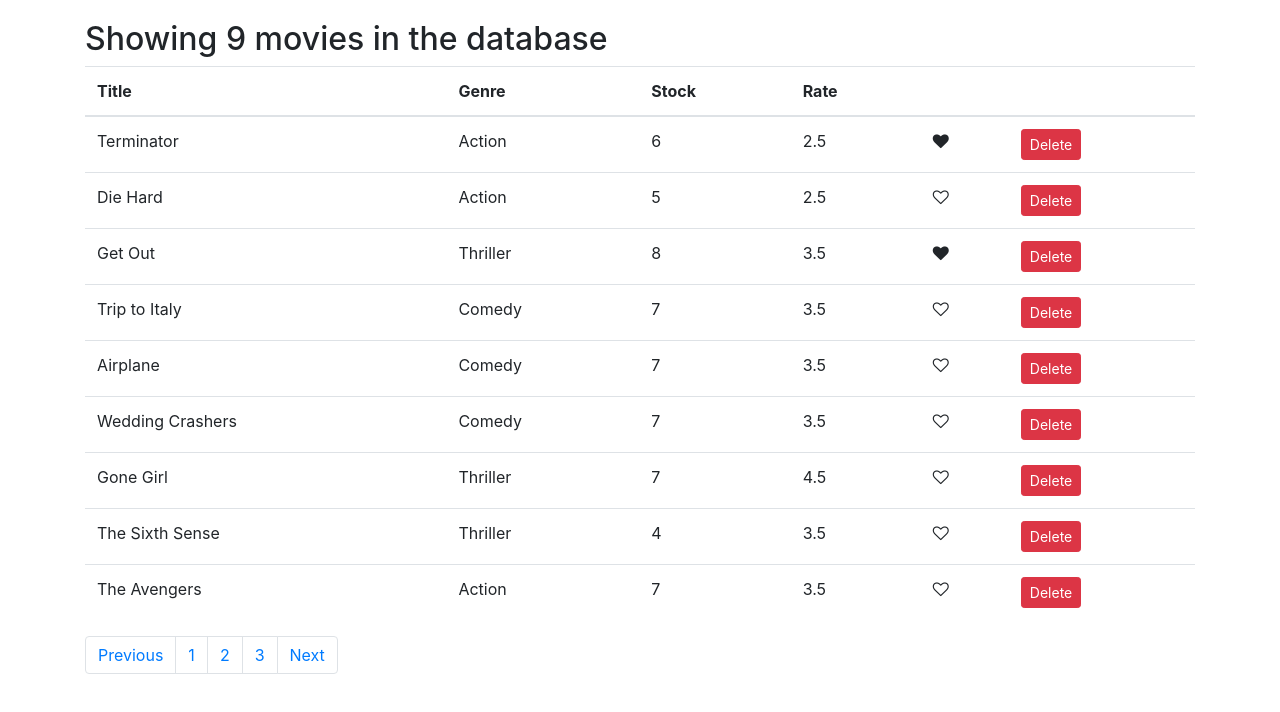
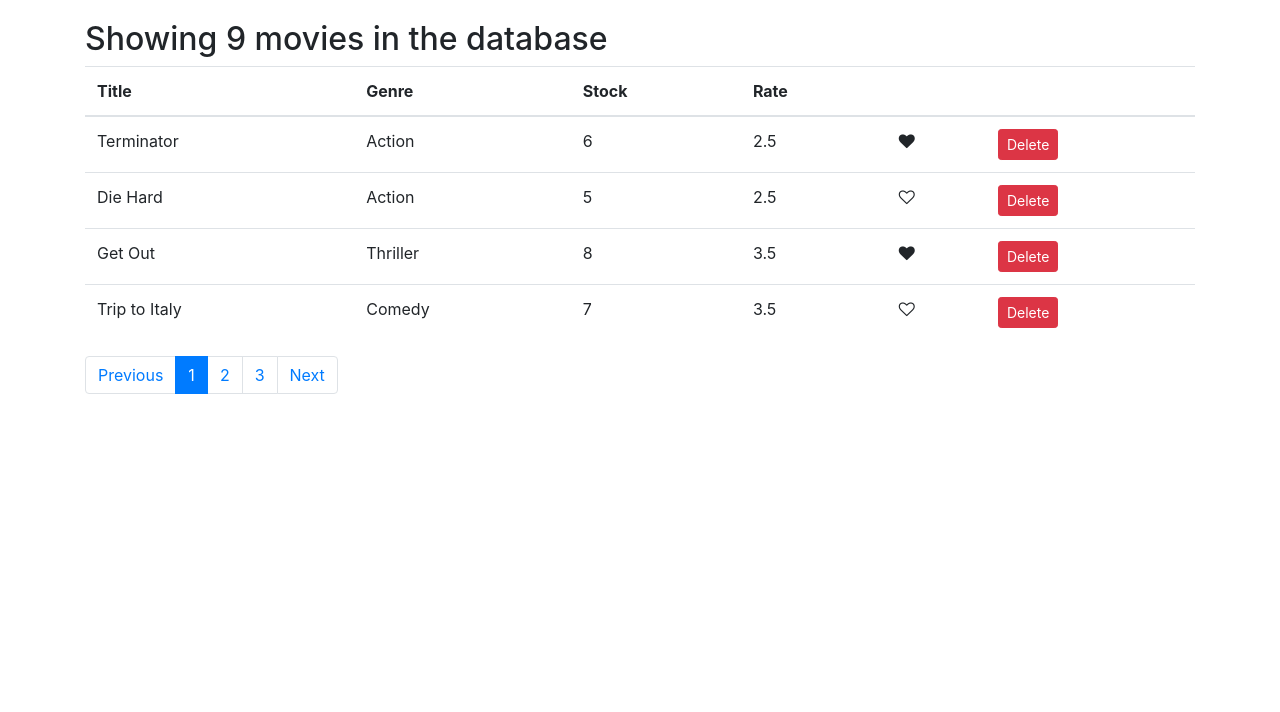
Before and after one commit to jerin007/vidly, a React (Create React App) app: page / in a window 1280 px wide. Shown: the top 712 px of the page. Built offline with nearby package versions, Linux system fonts and the light colour scheme.

Commit message:
uploaded at netlify

```diff
--- a/package.json
+++ b/package.json
@@ -9,6 +9,7 @@
     "bootstrap": "^4.4.1",
     "font-awesome": "^4.7.0",
     "lodash": "^4.17.15",
+    "prop-type": "0.0.1",
     "react": "^16.12.0",
     "react-dom": "^16.12.0",
     "react-scripts": "3.3.0"
--- a/public/index.html
+++ b/public/index.html
@@ -24,7 +24,7 @@
       work correctly both with client-side routing and a non-root public URL.
       Learn how to configure a non-root public URL by running `npm run build`.
     -->
-    <title>VidlyApp</title>
+    <title>VivioApp</title>
   </head>
   <body>
     <noscript>You need to enable JavaScript to run this app.</noscript>
--- a/src/components/common/pagination.jsx
+++ b/src/components/common/pagination.jsx
@@ -1,9 +1,10 @@
-import React, { Component } from 'react';
+import React from 'react';
 import _ from 'lodash';
 
 const Pagination = (props) =>{
-    const { itemsCount, pageSize } = props;
+    const { itemsCount, pageSize, currentPage} = props;
     const pageCount = Math.ceil(itemsCount/pageSize);
+
     if(pageCount === 1) return null;
     const pages = _.range(1, pageCount+1);
     return (
@@ -11,8 +12,8 @@
             <ul className="pagination">
                 <li className="page-item"><a className="page-link">Previous</a></li>
                 {pages.map(page =>(
-                    <li key={page} className="page-item">
-                        <a className="page-link">{page}</a>
+                    <li key={page} className={ page === currentPage ? 'page-item active': 'page-item'}>
+                        <a className="page-link" onClick={() => props.onPageChange(page)}>{page}</a>
                     </li>
                 ))}
                 <li className="page-item"><a className="page-link">Next</a></li>
--- a/src/components/like.jsx
+++ b/src/components/like.jsx
@@ -1,4 +1,4 @@
-import React, { Component } from 'react';
+import React from 'react';
 
 //Input : liked : boolean
 //Output : onClick
--- a/src/components/movies.jsx
+++ b/src/components/movies.jsx
@@ -2,10 +2,14 @@
 import { getMovies } from '../services/fakeMovieService';
 import Like from './like';
 import Pagination from './common/pagination';
+import { paginate } from '../utils/paginate';
 
 class Movies extends Component {
     state = {
-        movies: getMovies()
+        movies: getMovies(),
+        pageSize : 4,
+        currentPage : 1
+
     }
     renderMovies() {
         if (this.state.movies.length === 0) return <h2>There is no movie in the database!</h2>;
@@ -22,11 +26,14 @@
         movies[index].liked = !movies[index].liked;
         this.setState({movies});
     }
-    handlePageChange = () => {
-
+    handlePageChange = page => {
+        this.setState({ currentPage : page });
     }
     render() {
         const {length :count } = this.state.movies;
+        const {pageSize, currentPage,movies: allMovies} = this.state;
+        const movies = paginate(allMovies,currentPage,pageSize);
+
         if(count === 0)
         return <h2>There is no movie in the database!</h2>;
 
@@ -45,8 +52,8 @@
                         </tr>
                     </thead>
                     <tbody>
-                        {this.state.movies.map(movie => (
-                            <tr>
+                        {movies.map(movie => (
+                            <tr key={movie._id}>
                                 <td>{movie.title}</td>
                                 <td>{movie.genre.name}</td>
                                 <td>{movie.numberInStock}</td>
@@ -64,7 +71,8 @@
 
                 <Pagination
                     itemsCount = {count}
-                    pageSize = {4}
+                    pageSize = {pageSize}
+                    currentPage = {currentPage}
                     onPageChange = {this.handlePageChange}
                 />
             </div>
--- /dev/null
+++ b/src/utils/paginate.js
@@ -0,0 +1,6 @@
+import _ from "lodash";
+
+export function paginate(items, pageNumber, pageSize){
+    const startIndex = (pageNumber - 1) * pageSize;
+    return _(items).slice(startIndex).take(pageSize).value();
+}
```
Also changed, not shown: 1 other file (tests, documents, lock files or other folders).
